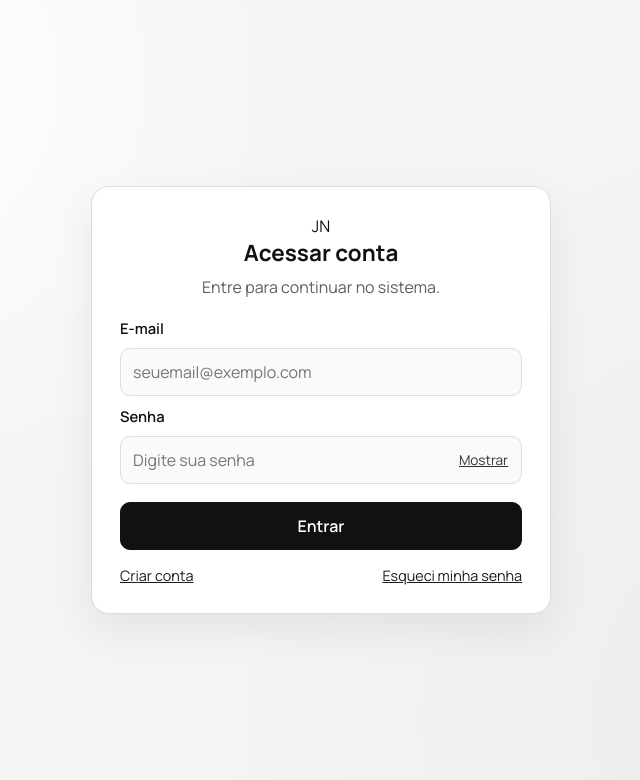
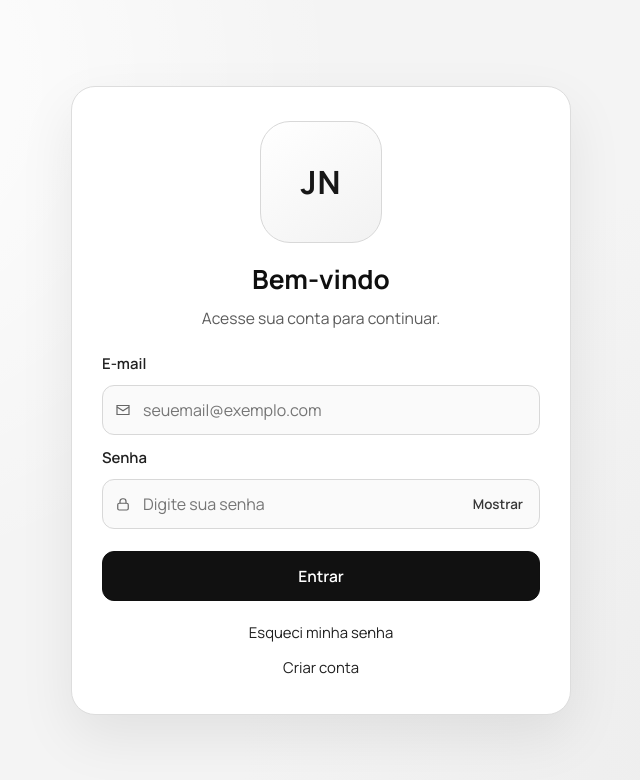
Before and after one commit to robson10sjp-blip/JN-Confeccoes, a React (Vite) app: page /login in a window 1280 px wide. Shown: the top 780 px of the page, without its empty margins (319-959 px from the left). Built offline with nearby package versions, Linux system fonts and the light colour scheme; no server answers.

Commit message:
feat: redesign premium da tela de login

```diff
--- a/src/pages/LoginPage.jsx
+++ b/src/pages/LoginPage.jsx
@@ -1,8 +1,7 @@
 import { useState } from 'react'
 import { Link, Navigate, useLocation, useNavigate } from 'react-router-dom'
-import BrandLogo from '../components/BrandLogo'
 import { useAuth } from '../hooks/useAuth'
-import '../styles/auth-pages.css'
+import '../styles/login-premium.css'
 import { getAuthErrorMessage } from '../utils/authErrors'
 
 function LoginPage() {
@@ -42,16 +41,25 @@ function LoginPage() {
   }
 
   return (
-    <main className="auth-page">
-      <section className="auth-card" aria-labelledby="login-title">
-        <header className="auth-header">
-          <BrandLogo />
-          <h1 id="login-title">Acessar conta</h1>
-          <p>Entre para continuar no sistema.</p>
+    <main className="login-premium-page">
+      <section className="login-premium-card" aria-labelledby="login-title">
+        <header className="login-premium-header">
+          <div className="login-premium-logo" aria-label="Espaco para logo JN Confeccoes">
+            JN
+          </div>
+          <h1 id="login-title">Bem-vindo</h1>
+          <p>Acesse sua conta para continuar.</p>
         </header>
 
-        <form className="auth-form" onSubmit={handleSubmit}>
+        <form className="login-premium-form" onSubmit={handleSubmit}>
           <label htmlFor="email">E-mail</label>
+          <div className="login-input-wrapper">
+            <span className="login-input-icon" aria-hidden="true">
+              <svg viewBox="0 0 24 24" fill="none" xmlns="http://www.w3.org/2000/svg">
+                <path d="M4 6H20V18H4V6Z" stroke="currentColor" strokeWidth="1.6" />
+                <path d="M4 8L12 13L20 8" stroke="currentColor" strokeWidth="1.6" />
+              </svg>
+            </span>
             <input
               id="email"
               type="email"
@@ -60,9 +68,16 @@ function LoginPage() {
               value={email}
               onChange={(event) => setEmail(event.target.value)}
             />
+          </div>
 
           <label htmlFor="password">Senha</label>
-          <div className="password-field">
+          <div className="login-input-wrapper password-field-premium">
+            <span className="login-input-icon" aria-hidden="true">
+              <svg viewBox="0 0 24 24" fill="none" xmlns="http://www.w3.org/2000/svg">
+                <rect x="5" y="11" width="14" height="9" rx="2" stroke="currentColor" strokeWidth="1.6" />
+                <path d="M8 11V8.5C8 6.57 9.57 5 11.5 5H12.5C14.43 5 16 6.57 16 8.5V11" stroke="currentColor" strokeWidth="1.6" />
+              </svg>
+            </span>
             <input
               id="password"
               type={showPassword ? 'text' : 'password'}
@@ -73,23 +88,23 @@ function LoginPage() {
             />
             <button
               type="button"
-              className="text-button"
+              className="login-password-toggle"
               onClick={() => setShowPassword((previous) => !previous)}
             >
               {showPassword ? 'Ocultar' : 'Mostrar'}
             </button>
           </div>
 
-          {errorMessage && <p className="form-message error">{errorMessage}</p>}
+          {errorMessage && <p className="login-form-message error">{errorMessage}</p>}
 
-          <button type="submit" className="primary-button" disabled={submitting}>
+          <button type="submit" className="login-submit-button" disabled={submitting}>
             {submitting ? 'Entrando...' : 'Entrar'}
           </button>
         </form>
 
-        <footer className="auth-footer">
+        <footer className="login-premium-footer">
+          <Link to="/forgot-password">Esqueci minha senha</Link>
           <Link to="/register">Criar conta</Link>
-          <Link to="/forgot-password">Esqueci minha senha</Link>
         </footer>
       </section>
     </main>
--- /dev/null
+++ b/src/styles/login-premium.css
@@ -0,0 +1,216 @@
+.login-premium-page {
+  min-height: 100vh;
+  display: grid;
+  place-items: center;
+  padding: 24px;
+  background:
+    radial-gradient(circle at 12% 10%, #ffffff 0%, transparent 38%),
+    radial-gradient(circle at 88% 92%, #ececec 0%, transparent 42%),
+    #f4f4f4;
+}
+
+.login-premium-card {
+  width: min(100%, 500px);
+  border: 1px solid #dddddd;
+  border-radius: 24px;
+  background: #ffffff;
+  padding: 34px 30px;
+  box-shadow: 0 22px 55px rgba(0, 0, 0, 0.08);
+}
+
+.login-premium-header {
+  text-align: center;
+  margin-bottom: 24px;
+}
+
+.login-premium-logo {
+  width: 122px;
+  height: 122px;
+  margin: 0 auto 18px;
+  border-radius: 30px;
+  border: 1px solid #d8d8d8;
+  display: grid;
+  place-items: center;
+  font-size: 2rem;
+  font-weight: 700;
+  letter-spacing: 1px;
+  color: #171717;
+  background: linear-gradient(145deg, #ffffff 0%, #f2f2f2 100%);
+}
+
+.login-premium-header h1 {
+  margin: 0;
+  font-size: 1.65rem;
+  font-weight: 700;
+  color: #0f0f0f;
+}
+
+.login-premium-header p {
+  margin: 10px 0 0;
+  color: #5b5b5b;
+  font-size: 0.98rem;
+}
+
+.login-premium-form {
+  display: grid;
+  gap: 12px;
+}
+
+.login-premium-form label {
+  font-size: 0.93rem;
+  font-weight: 600;
+  color: #202020;
+}
+
+.login-input-wrapper {
+  position: relative;
+}
+
+.login-input-icon {
+  position: absolute;
+  left: 12px;
+  top: 50%;
+  width: 18px;
+  height: 18px;
+  transform: translateY(-50%);
+  color: #666666;
+  pointer-events: none;
+}
+
+.login-input-icon svg {
+  width: 100%;
+  height: 100%;
+}
+
+.login-input-wrapper input {
+  width: 100%;
+  border: 1px solid #d8d8d8;
+  border-radius: 12px;
+  background: #fafafa;
+  color: #151515;
+  padding: 13px 14px 13px 40px;
+  transition: border-color 0.2s ease, box-shadow 0.2s ease, background-color 0.2s ease;
+}
+
+.login-input-wrapper input:focus {
+  outline: none;
+  border-color: #1f1f1f;
+  box-shadow: 0 0 0 4px rgba(0, 0, 0, 0.08);
+  background: #ffffff;
+}
+
+.password-field-premium input {
+  padding-right: 94px;
+}
+
+.login-password-toggle {
+  position: absolute;
+  right: 8px;
+  top: 50%;
+  transform: translateY(-50%);
+  border: none;
+  background: transparent;
+  color: #373737;
+  font-size: 0.84rem;
+  font-weight: 600;
+  border-radius: 8px;
+  padding: 6px 9px;
+  cursor: pointer;
+  transition: background-color 0.2s ease, color 0.2s ease;
+}
+
+.login-password-toggle:hover {
+  background: #ececec;
+}
+
+.login-password-toggle:focus-visible {
+  outline: none;
+  box-shadow: 0 0 0 3px rgba(0, 0, 0, 0.15);
+}
+
+.login-form-message {
+  margin: 2px 0 0;
+  font-size: 0.86rem;
+}
+
+.login-form-message.error {
+  color: #2f2f2f;
+}
+
+.login-submit-button {
+  margin-top: 10px;
+  border: 1px solid #101010;
+  border-radius: 12px;
+  background: #111111;
+  color: #ffffff;
+  padding: 13px;
+  font-size: 0.97rem;
+  font-weight: 600;
+  cursor: pointer;
+  transition: transform 0.18s ease, box-shadow 0.2s ease, background-color 0.2s ease;
+}
+
+.login-submit-button:hover:not(:disabled) {
+  transform: translateY(-1px);
+  background: #232323;
+  box-shadow: 0 10px 20px rgba(0, 0, 0, 0.2);
+}
+
+.login-submit-button:focus-visible {
+  outline: none;
+  box-shadow: 0 0 0 4px rgba(0, 0, 0, 0.2);
+}
+
+.login-submit-button:disabled {
+  opacity: 0.72;
+  cursor: not-allowed;
+}
+
+.login-premium-footer {
+  margin-top: 18px;
+  display: flex;
+  flex-direction: column;
+  align-items: center;
+  gap: 9px;
+}
+
+.login-premium-footer a {
+  color: #1f1f1f;
+  text-decoration: none;
+  font-size: 0.93rem;
+  border-radius: 8px;
+  padding: 3px 8px;
+  transition: color 0.2s ease, background-color 0.2s ease;
+}
+
+.login-premium-footer a:hover {
+  color: #000000;
+  background: #efefef;
+}
+
+.login-premium-footer a:focus-visible {
+  outline: none;
+  box-shadow: 0 0 0 3px rgba(0, 0, 0, 0.16);
+}
+
+@media (max-width: 640px) {
+  .login-premium-page {
+    padding: 16px;
+  }
+
+  .login-premium-card {
+    border-radius: 18px;
+    padding: 26px 20px;
+  }
+
+  .login-premium-logo {
+    width: 102px;
+    height: 102px;
+    border-radius: 24px;
+    font-size: 1.75rem;
+  }
+
+  .login-premium-header h1 {
+    font-size: 1.42rem;
+  }
+}
```
Lines whose indentation alone changed are shown as unchanged.
